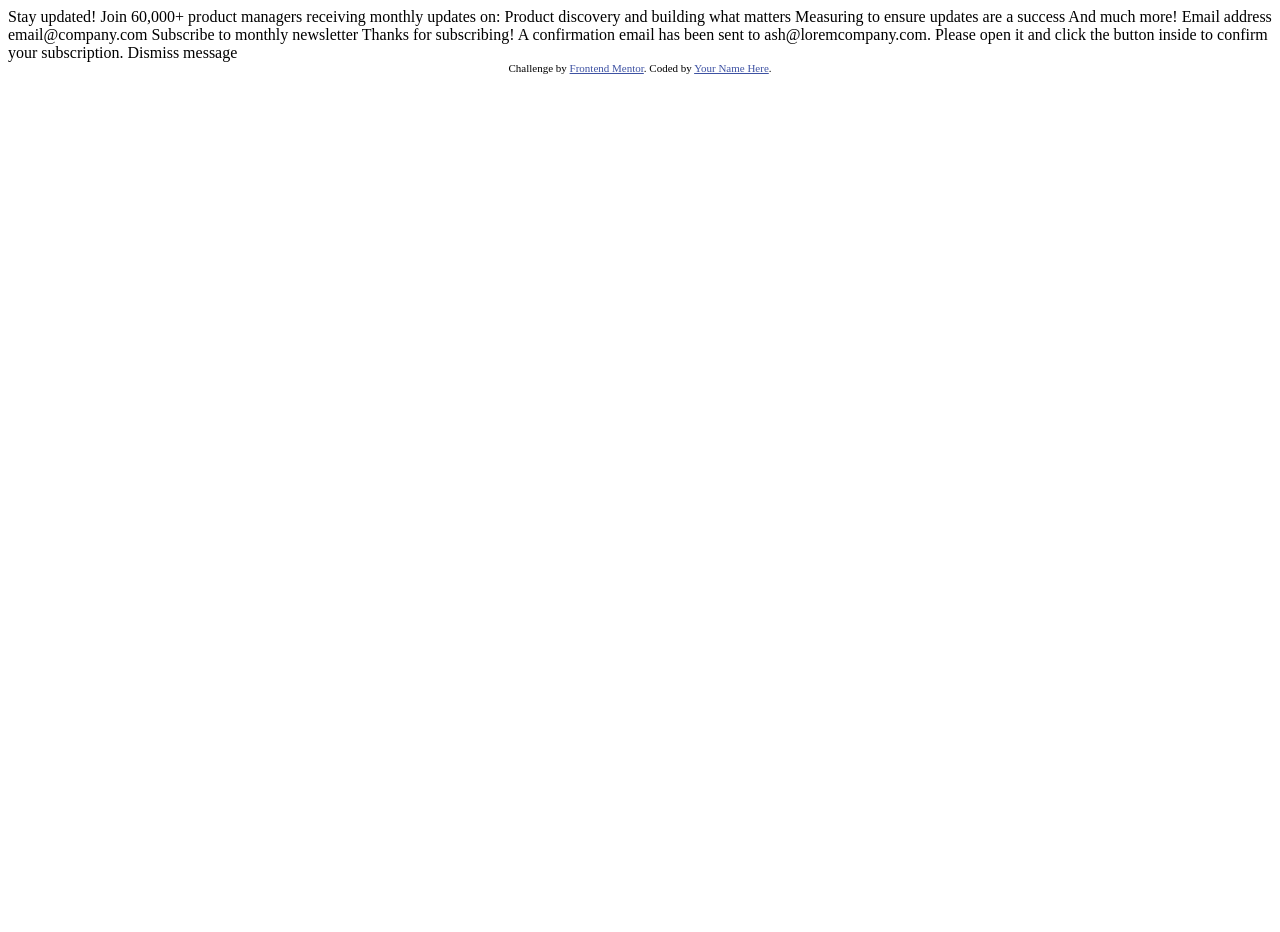
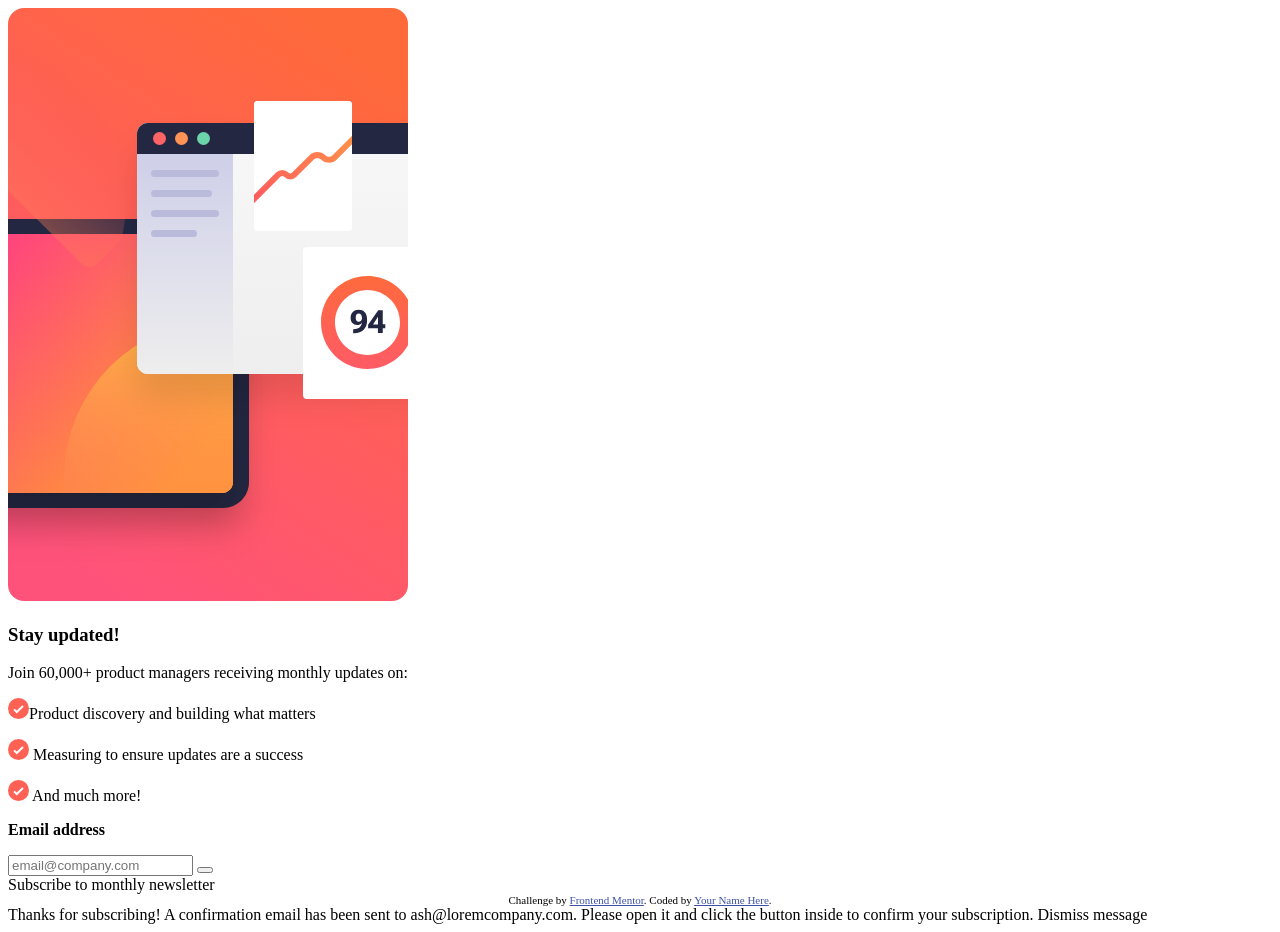
Before and after one commit to ImKetan1610/miniBuildout2, a plain HTML site: page newsletter-sign-up-with-success-message-main/index.html in a window 1280 px wide. Before the commit the page ends 800 px from the top, so only its background shows below. Drawn offline with Linux system fonts and the light colour scheme.

Commit message:
created almost html structure

```diff
--- a/newsletter-sign-up-with-success-message-main/index.html
+++ b/newsletter-sign-up-with-success-message-main/index.html
@@ -9,34 +9,68 @@
       sizes="32x32"
       href="./assets/images/favicon-32x32.png"
     />
-    <title>
-      Frontend Mentor | Newsletter sign-up form with success message
-    </title>
+    <title>Newsletter sign-up form with success message</title>
     <link rel="stylesheet" href="./styles.css" />
   </head>
   <body>
-    <!-- Sign-up form start -->
+    <main>
+      <div>
+        <section class="information">
+          <div class="img">
+            <img
+              src="./assets/images/illustration-sign-up-desktop.svg"
+              alt=""
+            />
+          </div>
+          <article class="info_product">
+            <h1>Stay updated!</h1>
+            <p>Join 60,000+ product managers receiving monthly updates on:</p>
+            <p>
+              <img src="./assets/images/icon-list.svg" alt="icon-list" />Product
+              discovery and building what matters
+            </p>
+            <p>
+              <img src="./assets/images/icon-list.svg" alt="icon-list" />
+              Measuring to ensure updates are a success
+            </p>
+            <p>
+              <img src="./assets/images/icon-list.svg" alt="icon-list" />
+              And much more!
+            </p>
+          </article>
+        </section>
 
-    Stay updated! Join 60,000+ product managers receiving monthly updates on:
-    Product discovery and building what matters Measuring to ensure updates are
-    a success And much more! Email address email@company.com Subscribe to
-    monthly newsletter
+        <!-- Sign-up form start -->
+        <section class="content-fields">
+          <strong>Email address</strong>
+          <p id="error_message"></p>
+          <input
+            type="email"
+            name=""
+            id="email"
+            placeholder="email@company.com"
+          />
+          <button type="submit"></button>
+        </section>
+        <!-- Sign-up form end -->
 
-    <!-- Sign-up form end -->
+        <!-- Success message start -->
+        <section class="success" id="" success_message>
+          <div id="success-content">Subscribe to monthly newsletter</div>
+        </section>
+        <!-- Success message end -->
+      </div>
 
-    <!-- Success message start -->
+      <footer class="attribution">
+        Challenge by
+        <a href="https://www.frontendmentor.io?ref=challenge" target="_blank"
+          >Frontend Mentor</a
+        >. Coded by <a href="#">Your Name Here</a>.
+      </footer>
+    </main>
 
     Thanks for subscribing! A confirmation email has been sent to
     ash@loremcompany.com. Please open it and click the button inside to confirm
     your subscription. Dismiss message
-
-    <!-- Success message end -->
-
-    <div class="attribution">
-      Challenge by
-      <a href="https://www.frontendmentor.io?ref=challenge" target="_blank"
-        >Frontend Mentor</a
-      >. Coded by <a href="#">Your Name Here</a>.
-    </div>
   </body>
 </html>
```
